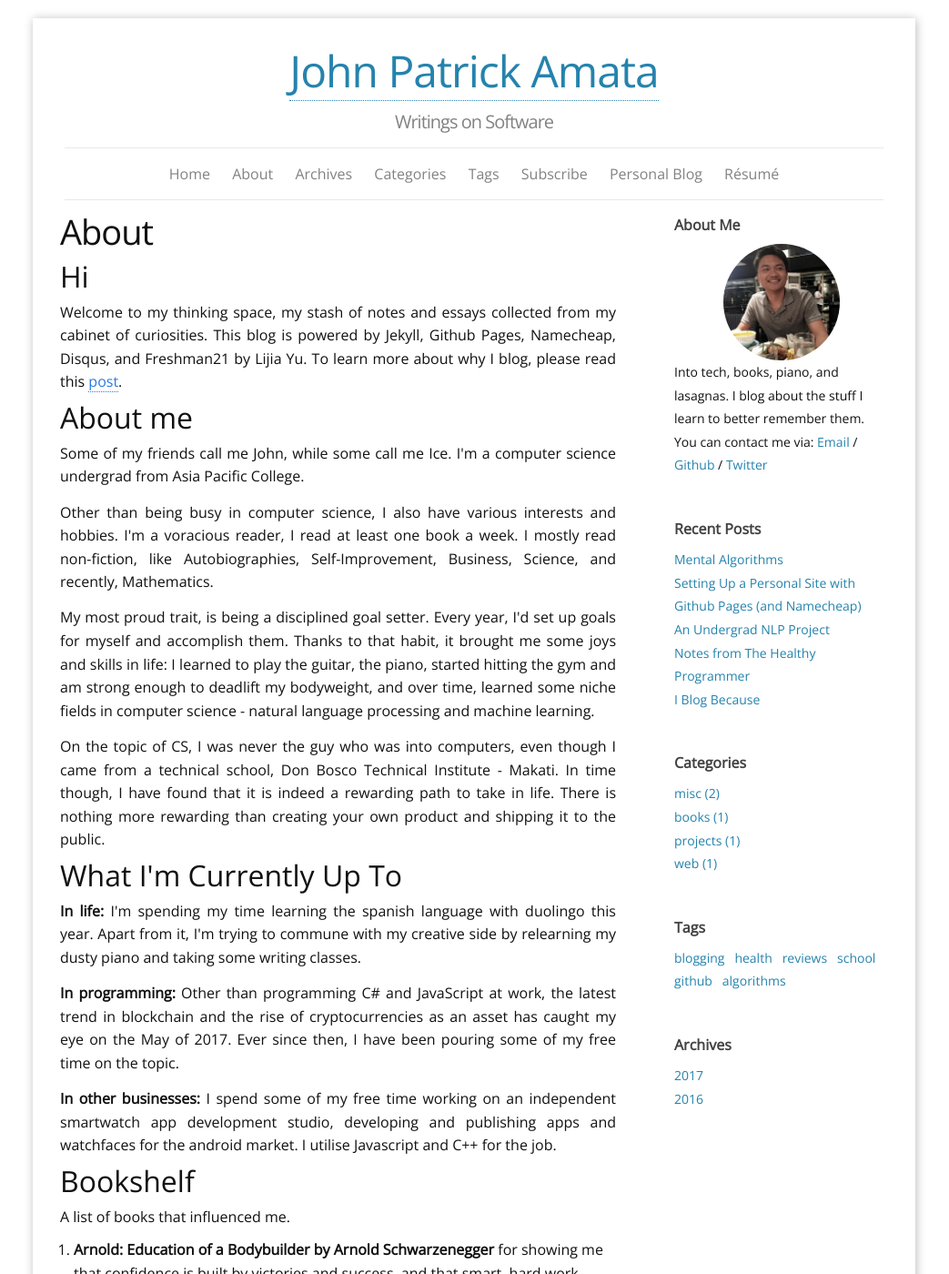
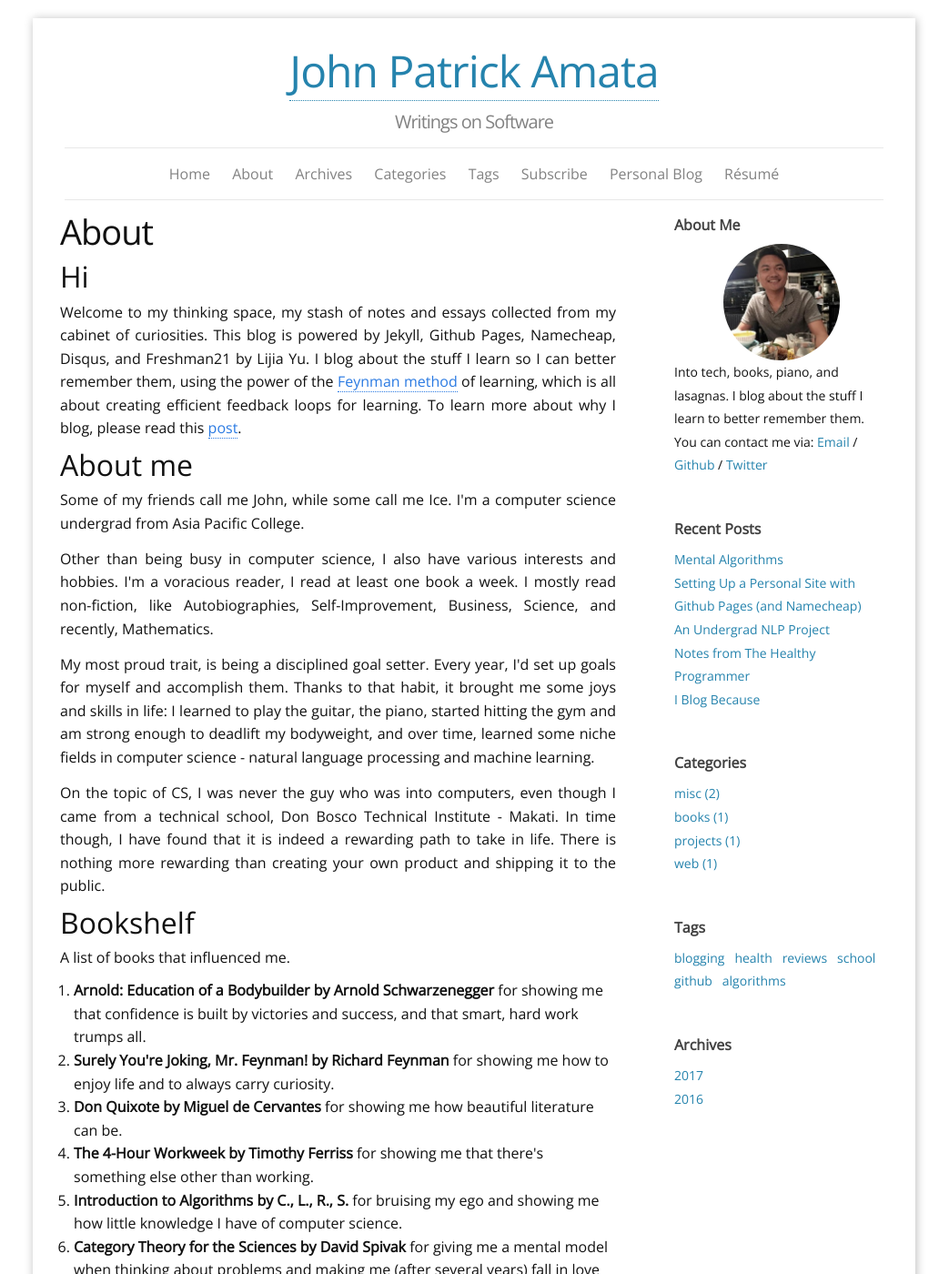
Before and after one commit to jpamata/jpamata.github.io, a Jekyll site: the page built from b_about.md, in a window 1280 px wide and 1400 px high. Shown: the whole window at 91% size, without its empty margins (119-1162 px from the left). Built offline with Jekyll 4.4.1, drawn with Linux system fonts in a browser that asks for light colours; nearby versions of some CDN libraries; comment, search, counter and statistics services are not loaded.

Commit message:
Update b_about.md

```diff
--- a/b_about.md
+++ b/b_about.md
@@ -7,7 +7,7 @@ permalink: /about/
 
 
 ## Hi
-<p align="justify">Welcome to my thinking space, my stash of notes and essays collected from my cabinet of curiosities. This blog is powered by Jekyll, Github Pages, Namecheap, Disqus, and Freshman21 by Lijia Yu. To learn more about why I blog, please read this <a href="http://johnamata.com/misc/2016/06/23/i-blog-because.html">post</a>.</p>
+<p align="justify">Welcome to my thinking space, my stash of notes and essays collected from my cabinet of curiosities. This blog is powered by Jekyll, Github Pages, Namecheap, Disqus, and Freshman21 by Lijia Yu. I blog about the stuff I learn so I can better remember them, using the power of the <a href="https://curiosity.com/topics/learn-anything-in-four-steps-with-the-feynman-technique-curiosity/">Feynman method</a> of learning, which is all about creating efficient feedback loops for learning. To learn more about why I blog, please read this <a href="http://johnamata.com/misc/2016/06/23/i-blog-because.html">post</a>.</p>
 
 ## About me
 <p align="justify">Some of my friends call me John, while some call me Ice. I'm a computer science undergrad from Asia Pacific College.</p>
@@ -17,13 +17,6 @@ permalink: /about/
 <p align="justify">My most proud trait, is being a disciplined goal setter. Every year, I'd set up goals for myself and accomplish them. Thanks to that habit, it brought me some joys and skills in life: I learned to play the guitar, the piano, started hitting the gym and am strong enough to deadlift my bodyweight, and over time, learned some niche fields in computer science - natural language processing and machine learning.</p>
 
 <p align="justify">On the topic of CS, I was never the guy who was into computers, even though I came from a technical school, Don Bosco Technical Institute - Makati. In time though, I have found that it is indeed a rewarding path to take in life. There is nothing more rewarding than creating your own product and shipping it to the public.</p>
-
-<h2>What I'm Currently Up To</h2>
-<p align="justify"><strong>In life:</strong>
-I'm spending my time learning the spanish language with duolingo this year. Apart from it, I'm trying to commune with my creative side by relearning my dusty piano and taking some writing classes.</p>
-<p align="justify"><strong>In programming:</strong> Other than programming C# and JavaScript at work, the latest trend in blockchain and the rise of cryptocurrencies as an asset has caught my eye on the May of 2017. Ever since then, I have been pouring some of my free time on the topic. </p>
-<p align="justify"><strong>In other businesses:</strong>
-I spend some of my free time working on an independent smartwatch app development studio, developing and publishing apps and watchfaces for the android market. I utilise Javascript and C++ for the job.</p>
 
 <h2>Bookshelf</h2>
 <p align="justify">A list of books that influenced me.</p>
```
